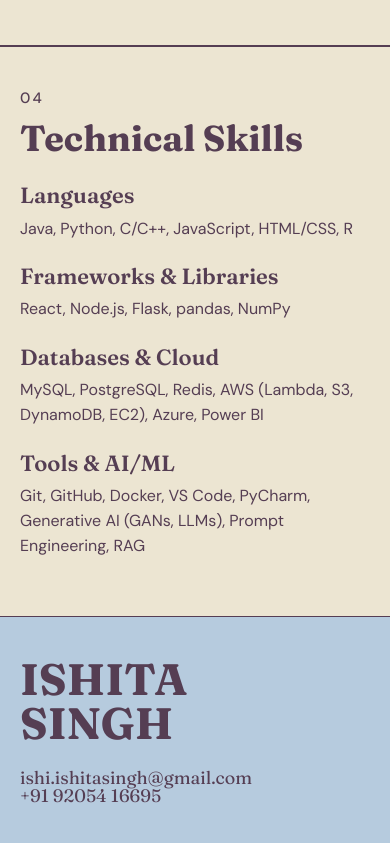
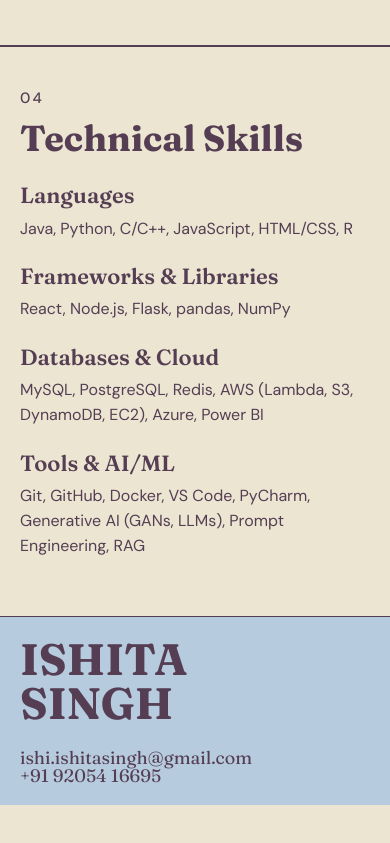
Before and after one commit to Ishita-Singh-12/Ishita-Singh-12.github.io, a plain HTML site: page index.html in a window 390 px wide. Shown: the part 3190-4033 px from the top of the page. After the commit the page ends 3995 px from the top, so only its background shows below. Drawn offline with Linux system fonts and the light colour scheme.

Commit message:
Reduce blue footer vertical padding

```diff
--- a/index.html
+++ b/index.html
@@ -34,7 +34,7 @@
 .big{font-size:19px;font-weight:500}
 .skills{display:grid;grid-template-columns:200px 1fr;gap:18px 32px}
 .skills dt{font-family:'Fraunces',serif;font-weight:600;font-size:22px}
-footer{border-top:1px solid var(--plum);background:var(--blue);padding:70px 56px;display:flex;justify-content:space-between;align-items:end}
+footer{border-top:1px solid var(--plum);background:var(--blue);padding:28px 56px;display:flex;justify-content:space-between;align-items:end}
 footer .serif{font-size:70px;font-weight:700;line-height:1;text-transform:uppercase}
 
 
@@ -47,7 +47,7 @@
 .band{padding:12px 32px;font-size:16px}
 section{grid-template-columns:1fr;gap:28px;padding:56px 32px}
 section h2{position:static;font-size:44px}
-footer{padding:48px 32px}footer .serif{font-size:52px}
+footer{padding:24px 32px}footer .serif{font-size:52px}
 }
 @media(max-width:600px){
 body{font-size:16px}
@@ -64,7 +64,7 @@
 .row h3 span{font-size:18px!important}
 .skills{grid-template-columns:1fr;gap:4px}
 .skills dd{margin:0 0 14px}
-footer{flex-direction:column;align-items:flex-start;gap:24px;padding:40px 20px}
+footer{flex-direction:column;align-items:flex-start;gap:24px;padding:20px 20px}
 footer .serif{font-size:44px}
 footer .serif[style]{text-align:left!important;font-size:18px!important}
 }
```
